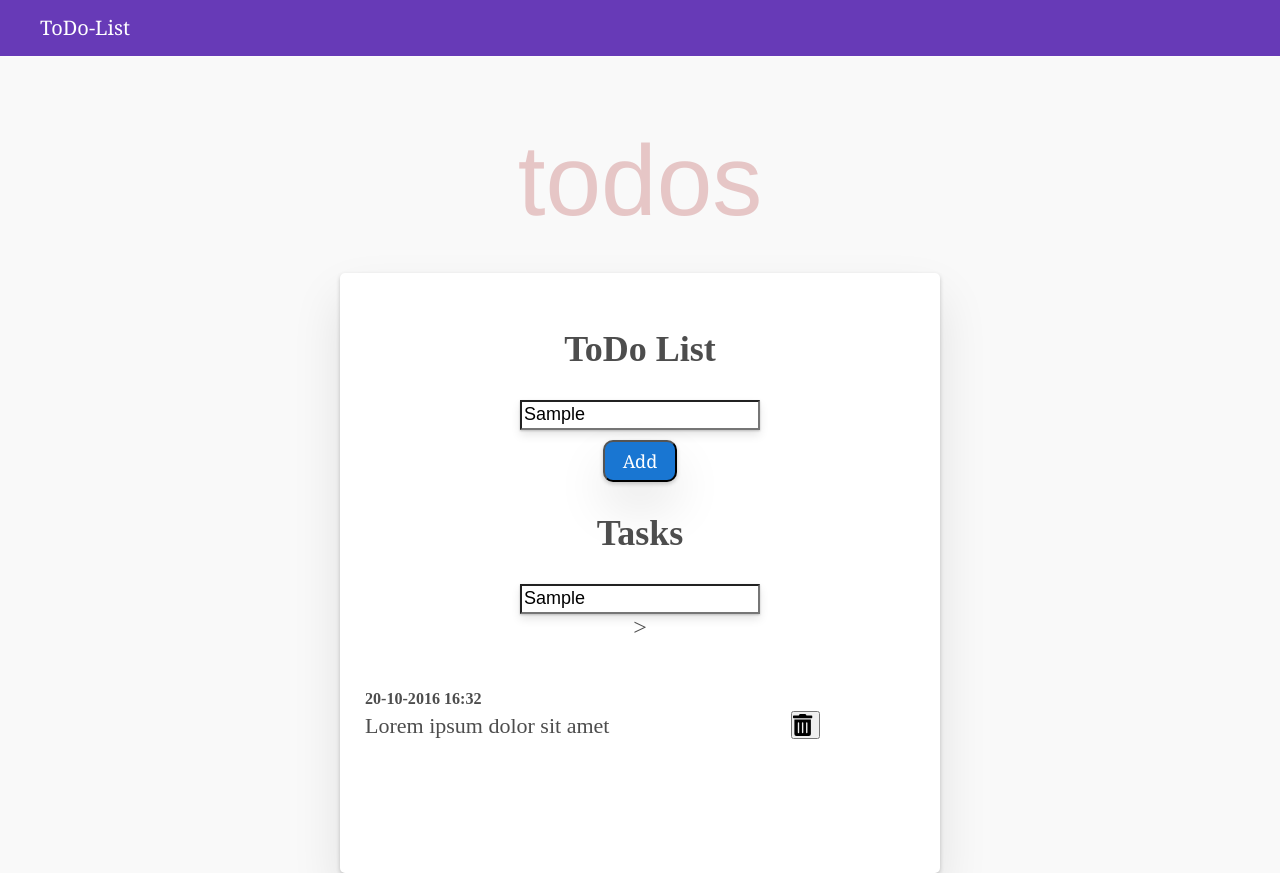
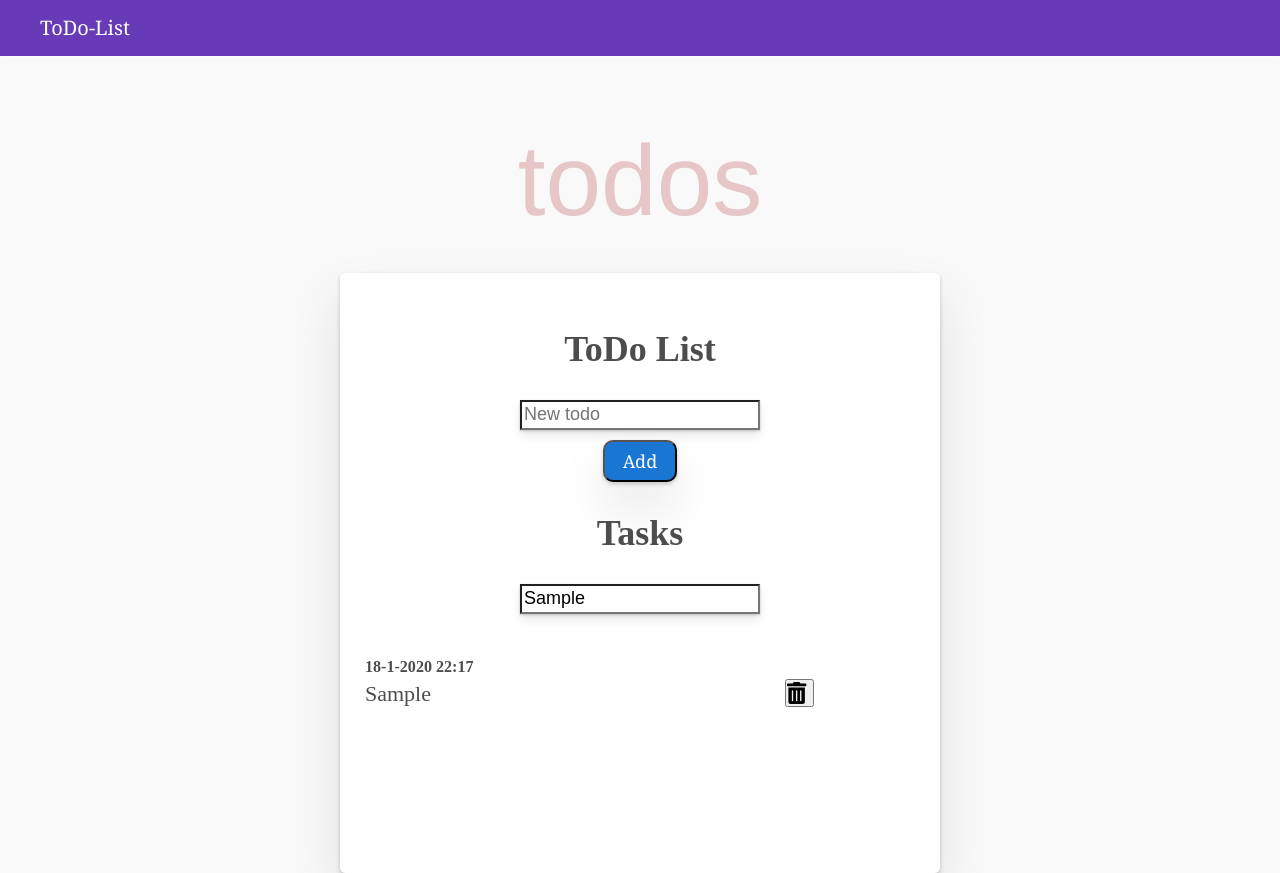
Before and after one commit to sterneindernacht/TODO-List, a website: page index.html in a window 1280 px wide. Both pictures are taken after typing "Sample", "Sample" into the empty fields and a click on the button "Add". Drawn offline with Linux system fonts and the light colour scheme.

Commit message:
some changes

```diff
--- a/index.html
+++ b/index.html
@@ -32,26 +32,10 @@
                     </form>
                 </header>
                 <div class="todo-list" id="todoList">
-                    <!-- Here will get tasks-->>
+                    <!-- Here will get tasks-->
                 </div>
             </section>
         </form>
-        <div class="added-tasks">
-            <div class="todo-element-bar">
-                <div>
-                    <h6 id="date">20-10-2016 16:32</h6>
-                </div>
-                <div>
-                    <div id="tasks-all" class="all-tasks">
-                        Lorem ipsum dolor sit amet
-                    </div>
-                    <button id="button-delete" class="all-tasks" title="delete task">
-                        <i class="fas fa-trash-alt"></i>
-                    </button>
-                </div>
-            </div>
-
-        </div>
     </div>
     <script src="script.js"></script>
 </body>
--- a/script.js
+++ b/script.js
@@ -12,7 +12,7 @@ function addTask(text) {
     const hDate = document.createElement("h6");
     hDate.setAttribute("id", "date");
     const date = new Date();
-    const dateText = date.getDate() + " " + date.getMonth() + " " + date.getFullYear() + " " + date.getHours() + " " + date.getMinutes();
+    const dateText = date.getDate() + "-" + date.getMonth() + "-" + date.getFullYear() + " " + date.getHours() + ":" + date.getMinutes();
     hDate.innerHTML = dateText;
 
     const divTask = document.createElement("div");
@@ -29,7 +29,7 @@ function addTask(text) {
     deleteButton.title = "delete task";
 
     const iconDelete = document.createElement("i");
-    iconDelete.classList.add("fas fa-trash-alt");
+    iconDelete.classList.add("fas", "fa-trash-alt");
 
     deleteButton.appendChild(iconDelete);
     divDate.appendChild(hDate);
@@ -42,7 +42,7 @@ function addTask(text) {
 }
 
 document.addEventListener("DOMContentLoaded", function () {
-    const todoList = document.querySelector("#todoList");
+    todoList = document.querySelector("#todoList");
     const todoForm = document.querySelector("#todoForm");
     const todoSearch = document.querySelector("#todoSearch");
 
```
